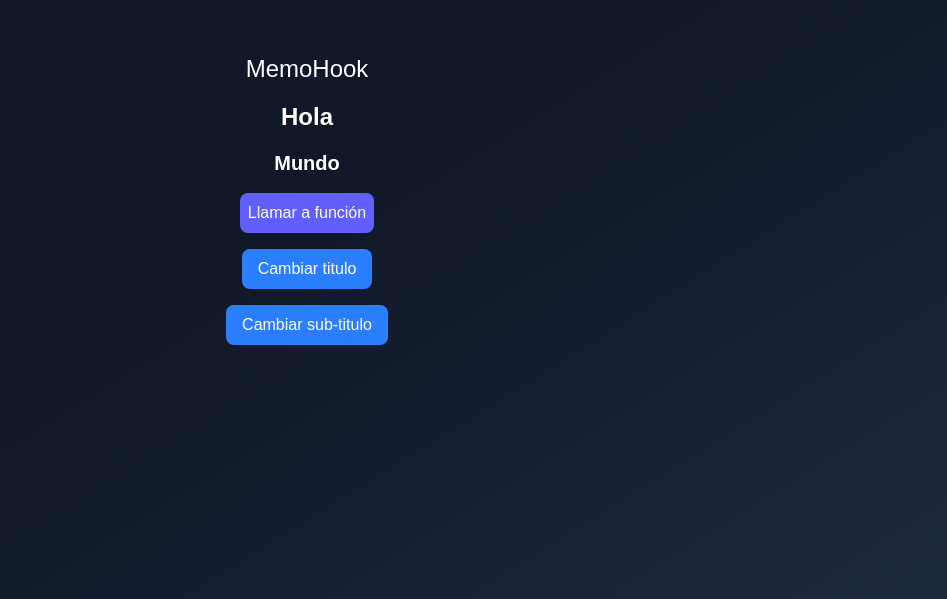
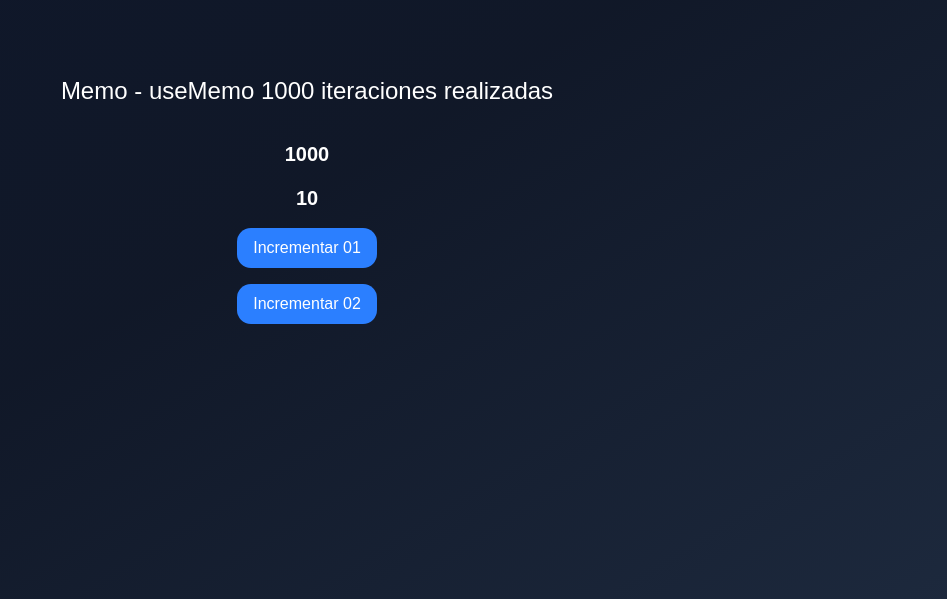
Before and after one commit to AntonioBT451/react-hooks-app, a React (Vite) app: page / in a window 1280 px wide. Shown: the part 201-800 px from the top of the page, without its empty margins (333-1280 px from the left). Built offline with nearby package versions, Linux system fonts and the light colour scheme.

Commit message:
feat: add MemoCounter component demonstrating useMemo for expensive calculations

```diff
--- /dev/null
+++ b/src/06-memos/MemoCounter.tsx
@@ -0,0 +1,44 @@
+import { useCounter } from "@/03-examples/hooks/useCounter";
+import { useMemo } from "react";
+
+const heavyStuff = (iterationNumber: number): string => {
+    console.time('Heavy_stuff_started');
+
+    for (let index = 0; index < iterationNumber; index++) {
+        console.log('Ahi vamos...');
+    };
+
+    console.timeEnd('Heavy_stuff_ended');
+
+    return `${iterationNumber} iteraciones realizadas`;
+};
+
+export const MemoCounter = () => {
+
+    const { counter, increment } = useCounter(1_000);
+    const { counter: counter02, increment: increment02 } = useCounter(10);
+
+    const myHeavyValue = useMemo(() => heavyStuff(counter), [counter]);
+
+    return (
+        <div
+            className='bg-gradient flex flex-col gap-4'
+        >
+            <h1 className='text-2xl font-thin text-white'>Memo - useMemo {myHeavyValue}</h1>
+            <hr />
+
+            <h3 className="text-xl font-bold text-white">{counter}</h3>
+            <h3 className="text-xl font-bold text-white">{counter02}</h3>
+
+            <button
+                className="bg-blue-500 hover:bg-blue-600 text-white px-4 py-2 rounded-xl cursor-pointer"
+                onClick={increment}
+            >Incrementar 01</button>
+
+            <button
+                className="bg-blue-500 hover:bg-blue-600 text-white px-4 py-2 rounded-xl cursor-pointer"
+                onClick={increment02}
+            >Incrementar 02</button>
+        </div>
+    )
+}
--- a/src/main.tsx
+++ b/src/main.tsx
@@ -10,10 +10,11 @@ import './index.css'
 // import { TaskApp } from './05-useReducer/TaskApp'
 // import { ScrambleWords } from './05-useReducer/ScrambleWords'
 // import { ScrambleWordsWithReducer } from './05-useReducer/ScrambleWordsWithReducer'
-import { MemoHook } from './06-memos/MemoHook'
+// import { MemoHook } from './06-memos/MemoHook'
+import { MemoCounter } from './06-memos/MemoCounter'
 
 createRoot(document.getElementById('root')!).render(
   <StrictMode>
-    <MemoHook />
+    <MemoCounter />
   </StrictMode>,
 )
```
